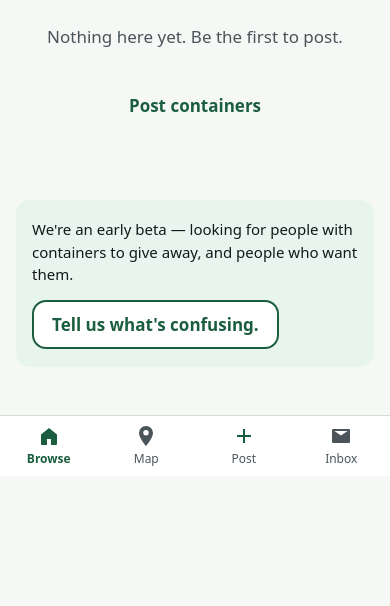
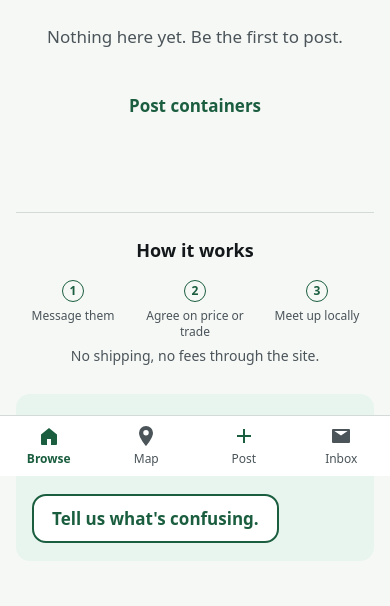
Before and after one commit to seanhelvey/containerswap, a FastAPI app: page /?category=deli in a window 390 px wide. Shown: the part 368-974 px from the top of the page. Before the commit the page ends 834 px from the top, so only its background shows below. Run offline with FastAPI, Linux system fonts and the light colour scheme; data that the repository does not hold is empty.

Commit message:
#30 first pass: search bar is the hero, how-it-works becomes its own section
Modeled directly on a real screenshot comparison against shopbeni.com
(see issue #30 comment): Beni's hero pairs one headline with the search
bar and nothing else — no procedural text competes with it. Applied here:
the tagline now leads straight into the search bar, chips, and results.
"How it works" and the no-shipping note move below the results into their
own titled section (divider + heading), rather than sitting between the
hero and search fighting for the same attention.

Dropped the earlier q/active_category conditional that hid how-it-works
during search — now that it's positioned after the results instead of
before them, it's no longer "noise between them and their results," so it
can just stay, simplifying the template back down.

Verified with actual Playwright screenshots (mobile 390px, desktop 1280px,
landing and search states) before committing, not just reasoned about —
first time this session that was possible; see memory note on why. Full
pytest suite still green (53 passed).

Co-Authored-By: Claude Sonnet 5 <noreply@anthropic.com>

```diff
--- a/locales/en.json
+++ b/locales/en.json
@@ -10,6 +10,7 @@
   "nav.signup": "Sign up",
   "nav.logout": "Log out",
   "nav.menu": "Menu",
+  "home.how_it_works_title": "How it works",
   "home.how_1": "Message them",
   "home.how_2": "Agree on price or trade",
   "home.how_3": "Meet up locally",
--- a/static/css/app.css
+++ b/static/css/app.css
@@ -140,6 +140,14 @@ main { padding: var(--pad); max-width: 900px; margin: 0 auto; }
   .hero-story { background: var(--surface); }
 }
 
+/* Its own section now, not squeezed between the hero and the search bar —
+   see issue #30. A page can only serve "explain what this is" and "help me
+   find something" at once if each gets real space, not a shared strip. */
+.how-it-works-section {
+  margin: 40px 0 0; padding-top: 24px; border-top: 1px solid var(--line);
+}
+.how-it-works-section h2 { font-size: 18px; margin: 0 0 16px; text-align: center; }
+
 .how-it-works {
   display: flex; gap: 8px; margin: 0 0 6px; padding: 0; list-style: none;
 }
@@ -158,7 +166,7 @@ main { padding: var(--pad); max-width: 900px; margin: 0 auto; }
   font-size: 12px; font-weight: 700;
 }
 .how-it-works span:not(.how-step) { font-size: 12px; color: var(--ink-soft); line-height: 1.3; }
-.how-it-works-note { text-align: center; margin: 0 0 32px; }
+.how-it-works-note { text-align: center; margin: 0; }
 
 .page-title { font-size: 24px; margin: 0 0 12px; }
 
--- a/templates/index.html
+++ b/templates/index.html
@@ -11,19 +11,6 @@
     {%- endif -%}
   </h1>
 </section>
-
-{% if not q and not active_category %}
-  {# Landing state only. The moment someone has actually searched or filtered,
-     they're doing a task, not learning what the site is — the explainer would
-     just be noise between them and their results. See issue tracking the
-     fuller landing-vs-results split this is a cheap first step toward. #}
-  <ol class="how-it-works">
-    <li><span class="how-step" aria-hidden="true">1</span><span>{{ t('home.how_1') }}</span></li>
-    <li><span class="how-step" aria-hidden="true">2</span><span>{{ t('home.how_2') }}</span></li>
-    <li><span class="how-step" aria-hidden="true">3</span><span>{{ t('home.how_3') }}</span></li>
-  </ol>
-  <p class="hint how-it-works-note">{{ t('home.how_no_shipping') }}</p>
-{% endif %}
 
 <form class="searchbar" method="get" action="/" role="search">
   <input type="search" name="q" value="{{ q }}"
@@ -56,6 +43,16 @@
   </div>
 {% endif %}
 
+<section class="how-it-works-section">
+  <h2>{{ t('home.how_it_works_title') }}</h2>
+  <ol class="how-it-works">
+    <li><span class="how-step" aria-hidden="true">1</span><span>{{ t('home.how_1') }}</span></li>
+    <li><span class="how-step" aria-hidden="true">2</span><span>{{ t('home.how_2') }}</span></li>
+    <li><span class="how-step" aria-hidden="true">3</span><span>{{ t('home.how_3') }}</span></li>
+  </ol>
+  <p class="hint how-it-works-note">{{ t('home.how_no_shipping') }}</p>
+</section>
+
 <section class="hero-story">
   <p class="hero-intro">{{ t('home.beta_intro') }}</p>
   <a class="button button-secondary" href="/feedback">{{ t('feedback.cta') }}</a>
```
